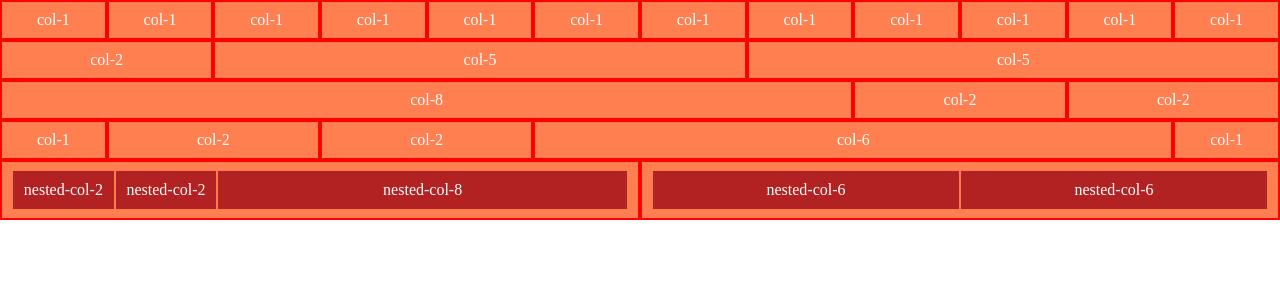
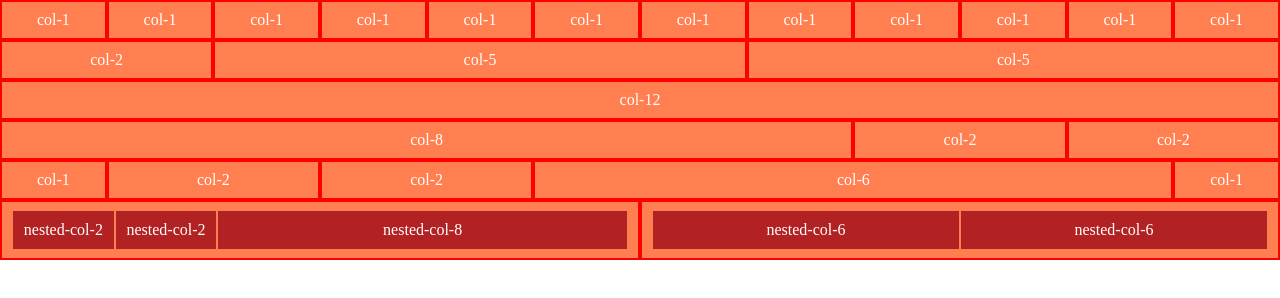
Before and after one commit to Fede180600/html-css-12bool, a plain HTML site: page index.html in a window 1280 px wide. Drawn offline with Linux system fonts and the light colour scheme.

Commit message:
add-col-12

```diff
--- a/index.html
+++ b/index.html
@@ -33,6 +33,10 @@
         </div>
 
         <div class="row">
+            <div class="col col-12">col-12</div>
+        </div>
+
+        <div class="row">
             <div class="col col-8">col-8</div>
             <div class="col col-2">col-2</div>
             <div class="col col-2">col-2</div>
```
